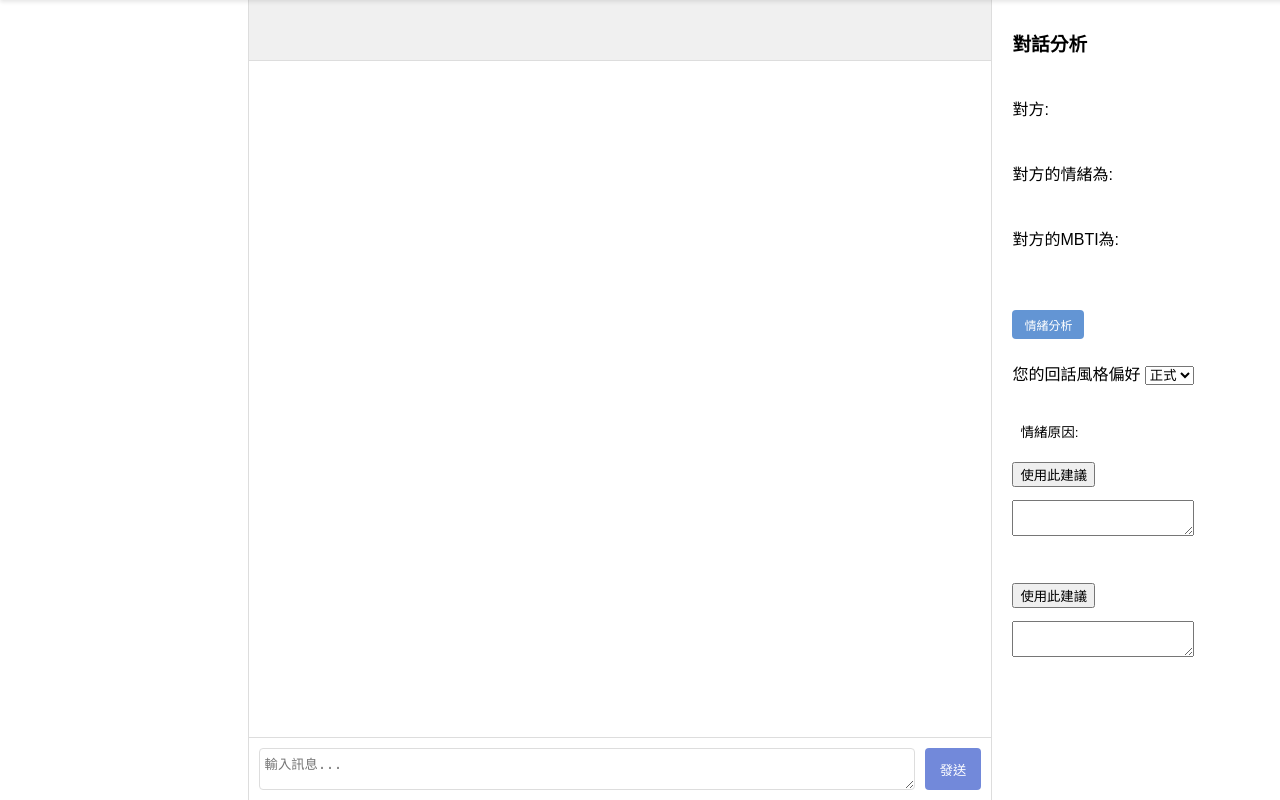
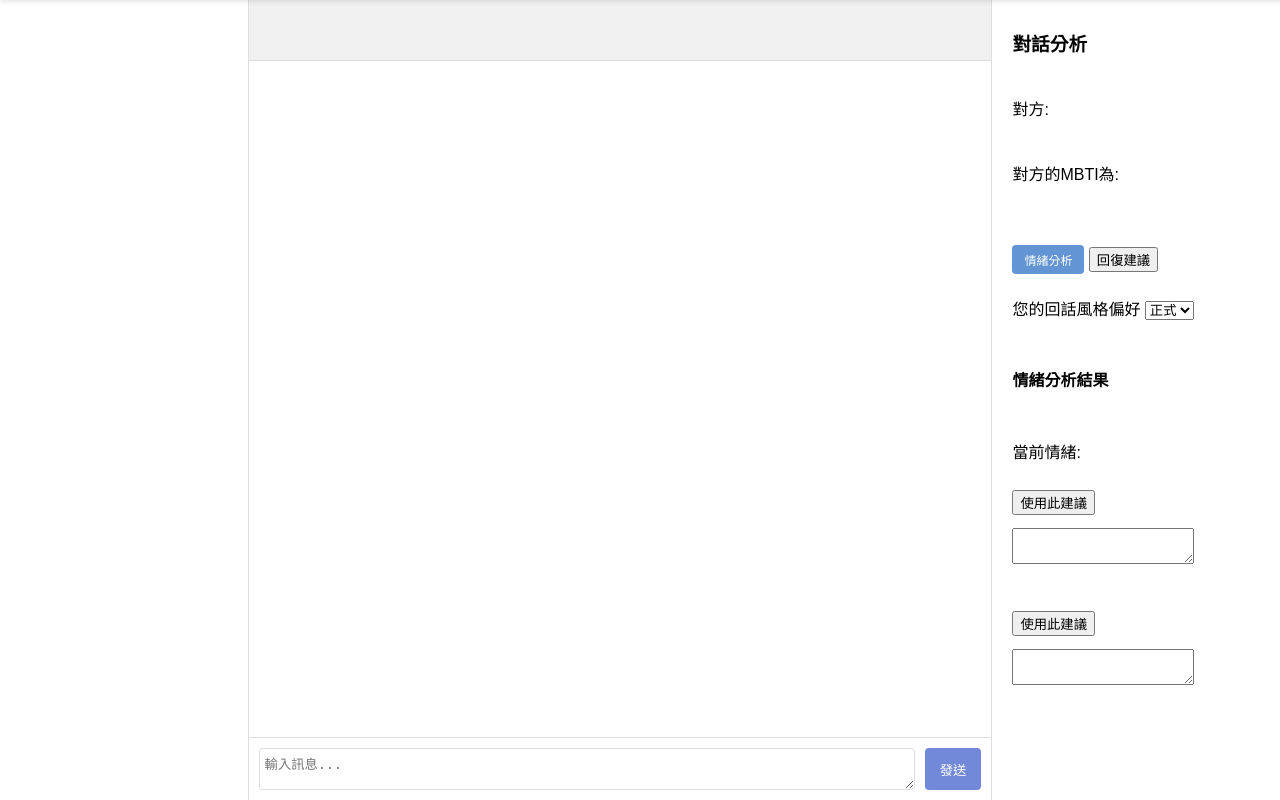
Before and after one commit to 74Julian74/MBTI_Chat, a Flask app: page /chat/chat-room in a window 1280 px wide. Shown: the part 55-855 px from the top of the page. Run offline with Flask 3, Linux system fonts and the light colour scheme; data that the repository does not hold is empty; parts of the project's set-up code (start-up, migrations or seed data) failed here and were passed over; some libraries are stand-ins or nearby versions.

Commit message:
情緒分析與回復建議

```diff
--- a/templates/chat-room.html
+++ b/templates/chat-room.html
@@ -51,10 +51,6 @@
                 <span id="person-name"></span>
             </div>
             <div class="emotion-label">
-                <label>對方的情緒為:</label>
-                <span id="person-emotion"></span>
-            </div>
-            <div class="emotion-label">
                 <label>對方的MBTI為:</label>
                 <span id="person-mbti"></span>
             </div>
@@ -62,7 +58,10 @@
                 <!-- MBTI解釋將在這裡顯示 -->
             </div>
 
-            <button id="emotion-analysis-button">情緒分析</button>
+            <div class="analysis-buttons">
+              <button id="emotion-analysis-button">情緒分析</button>
+              <button id="reply-suggestion-button">回復建議</button>
+            </div>
 
             <div class="preference-label">
                 <label>您的回話風格偏好</label>
@@ -74,8 +73,20 @@
                 </select>
             </div>
 
-            <div class="emotion-reason">
-                情緒原因: <span id="emotion-reason"></span>
+            <div class="emotion-analysis-results">
+              <h4>情緒分析結果</h4>
+              <!-- 添加缺失的元素 -->
+              <div class="emotion-item">
+                  <label>當前情緒:</label>
+                  <span id="person-emotion"></span>
+              </div>
+              <!--div class="emotion-item">
+                  <label>分析原因:</label>
+                  <span id="emotion-reason"></span>
+              </div>
+              <div class="emotion-scores">
+                  <-- 原有的情緒分數顯示 -->
+              <!--/div-->
             </div>
 
             <div class="suggestion">
```
